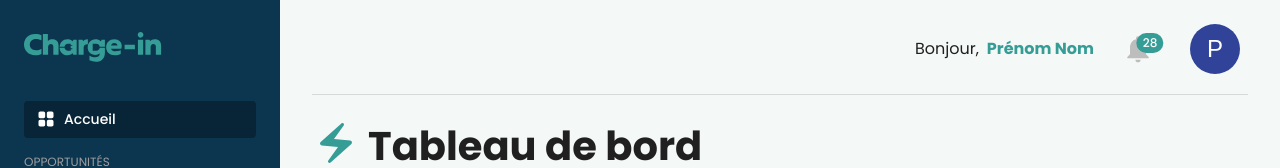
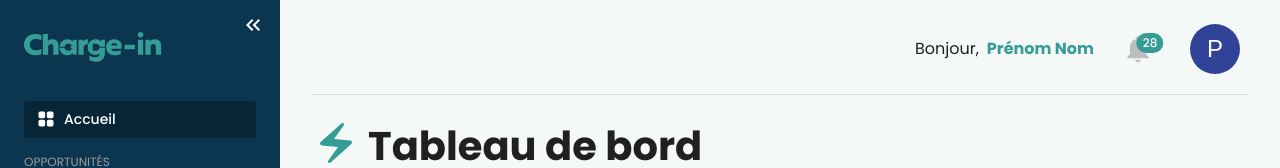
Before and after one commit to newnightcoder/charge-in, a React (Create React App) app: page /dashboard in a window 1280 px wide. Shown: the top 168 px of the page. Built offline with nearby package versions, Linux system fonts and the light colour scheme.

Commit message:
collapsible menu implemented :sunglasses:

```diff
--- a/src/components/Menu/Menu.tsx
+++ b/src/components/Menu/Menu.tsx
@@ -6,7 +6,11 @@ import { LogoText } from "../../components";
 import { RootState } from "../../store";
 import { menu, MenuBtn } from "../Buttons";
 
-const Menu = () => {
+interface MenuProps {
+  isCollapsed?: boolean;
+}
+
+const Menu = ({ isCollapsed }: MenuProps) => {
   const isMenuOpen = useSelector((state: RootState) => state.menu.isMenuOpen);
   const navigate = useNavigate();
   const sections = ["opportunités", "utilisateurs", "données"];
@@ -23,9 +27,9 @@ const Menu = () => {
     px: 3,
     transform: {
       xs: isMenuOpen ? "translateX(0)" : "translateX(-100%)",
-      md: "none",
+      md: isCollapsed ? "translateX(-100%)" : "translateX(0)",
     },
-    transition: "transform 500ms",
+    transition: "transform 300ms",
   };
 
   return (
--- a/src/pages/Dashboard.tsx
+++ b/src/pages/Dashboard.tsx
@@ -1,31 +1,41 @@
-import { Box } from "@mui/material";
+import KeyboardDoubleArrowLeftIcon from "@mui/icons-material/KeyboardDoubleArrowLeft";
+import KeyboardDoubleArrowRightIcon from "@mui/icons-material/KeyboardDoubleArrowRight";
+import { Box, IconButton } from "@mui/material";
 import { styled } from "@mui/material/styles";
+import { useRef, useState } from "react";
 import { Outlet } from "react-router-dom";
 import { Menu, UserBanner } from "../components";
 import useWindowSize from "../hooks/useWindowSize";
 
 const PageContainer = styled(Box)(({ theme }) => ({
   height: "100vh",
-  display: "grid",
-  gridTemplateColumns: "minmax(200px, 280px) 1fr",
-  [theme.breakpoints.down("md")]: {
-    gridTemplateColumns: "1fr",
-  },
+  // display: "grid",
+  // gridTemplateColumns: "minmax(200px, 280px) 1fr",
+  // [theme.breakpoints.down("md")]: {
+  //   gridTemplateColumns: "1fr",
+  // },
+
+  display: "flex",
   overflow: "hidden",
 }));
 
 const Dashboard = () => {
   const { width } = useWindowSize();
+  const ref = useRef<HTMLDivElement>(null);
+  const [isCollapsed, setIsCollapsed] = useState(false);
 
   const menuContainerStyle = {
-    width: "auto",
+    position: "relative",
+    width: "280px",
     height: "inherit",
     display: { xs: "none", md: "flex" },
     flexDirection: "column",
     backgroundColor: "darkBlue.main",
+    transition: "width 300ms",
   };
 
   const dashboardOuterContainerStyle = {
+    position: "relative",
     height: "inherit",
     width: "100%",
     display: "flex",
@@ -33,6 +43,7 @@ const Dashboard = () => {
     backgroundColor: "white.main",
     overflowY: "scroll",
     overflowX: "hidden",
+    transition: "width 300ms",
   };
 
   const dashboardInnerContainerStyle = {
@@ -51,13 +62,38 @@ const Dashboard = () => {
 
   return (
     <PageContainer>
-      <Box sx={menuContainerStyle}>
-        <Menu />
+      <Box ref={ref} sx={menuContainerStyle}>
+        <IconButton
+          sx={{ position: "absolute", top: "5px", right: "7px", zIndex: "200" }}
+          onClick={() => {
+            ref!.current!.style.width = "0";
+            setIsCollapsed(true);
+          }}
+        >
+          <KeyboardDoubleArrowLeftIcon sx={{ color: "#FFF" }} />
+        </IconButton>
+        <Menu isCollapsed={isCollapsed} />
       </Box>
       <Box
         className={"styled-scrollbar-dashboard"}
         sx={dashboardOuterContainerStyle}
       >
+        {isCollapsed && (
+          <IconButton
+            sx={{
+              position: "absolute",
+              top: "5px",
+              left: "7px",
+              zIndex: "200",
+            }}
+            onClick={() => {
+              ref!.current!.style.width = "280px";
+              setIsCollapsed(false);
+            }}
+          >
+            <KeyboardDoubleArrowRightIcon sx={{ color: "#000" }} />
+          </IconButton>
+        )}
         <Box sx={dashboardInnerContainerStyle}>
           <UserBanner />
           {width < 900 && <Menu />}
```
